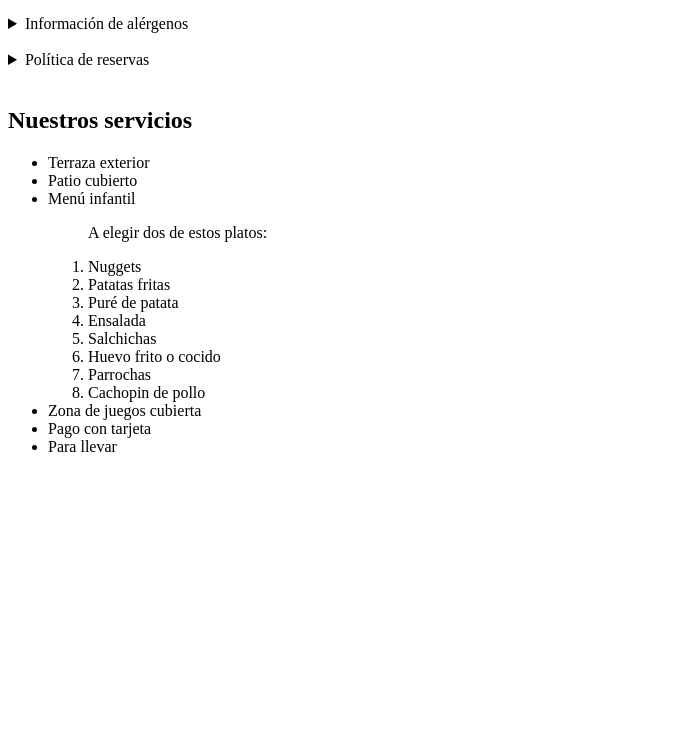
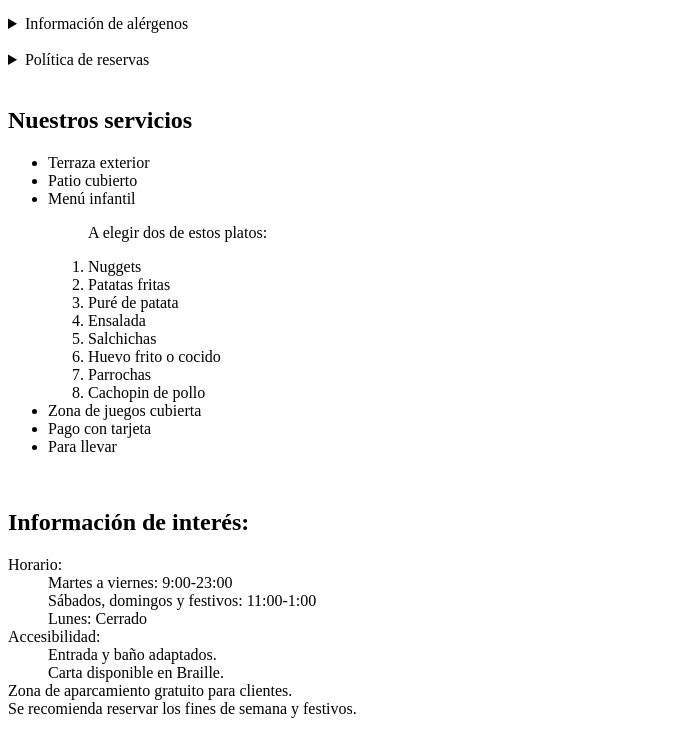
Before and after one commit to Aida-qar82447/Web_Restaurante, a plain HTML site: page index.html in a window 1280 px wide. Shown: the part 458-1192 px from the top of the page, without its empty margins (0-683 px from the left). Before the commit the page ends 930 px from the top, so only its background shows below. Drawn offline with Linux system fonts and the light colour scheme.

Commit message:
Añadí el aside con la infromación de interés del restaurante.

```diff
--- a/index.html
+++ b/index.html
@@ -131,6 +131,22 @@
 				<li>Para llevar</li>
 			</ul>
 		</article>
+		<br>
+
+		<aside>
+			<h2>Información de interés:</h2>
+			<dl>
+				<dt>Horario:</dt>
+				<dd>Martes a viernes: 9:00-23:00</dd>
+				<dd>Sábados, domingos y festivos: 11:00-1:00</dd>
+				<dd>Lunes: Cerrado</dd>
+				<dt>Accesibilidad:</dt>
+				<dd>Entrada y baño adaptados.</dd>
+				<dd>Carta disponible en Braille.</dd>
+				<dt>Zona de aparcamiento gratuito para clientes.</dt>
+				<dt>Se recomienda reservar los fines de semana y festivos.</dt>
+			</dl>
+		</aside>
 
 	</main>
 </body>
```
